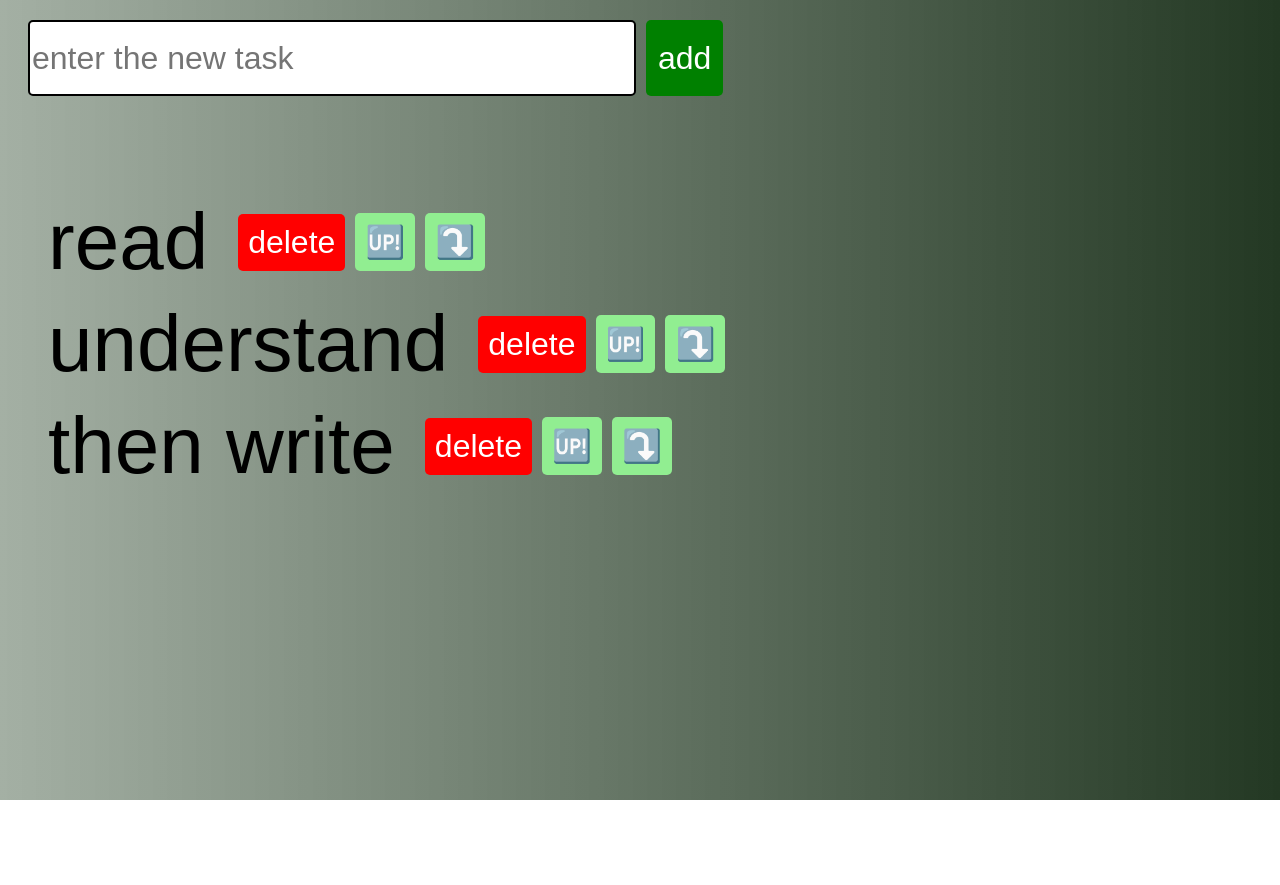
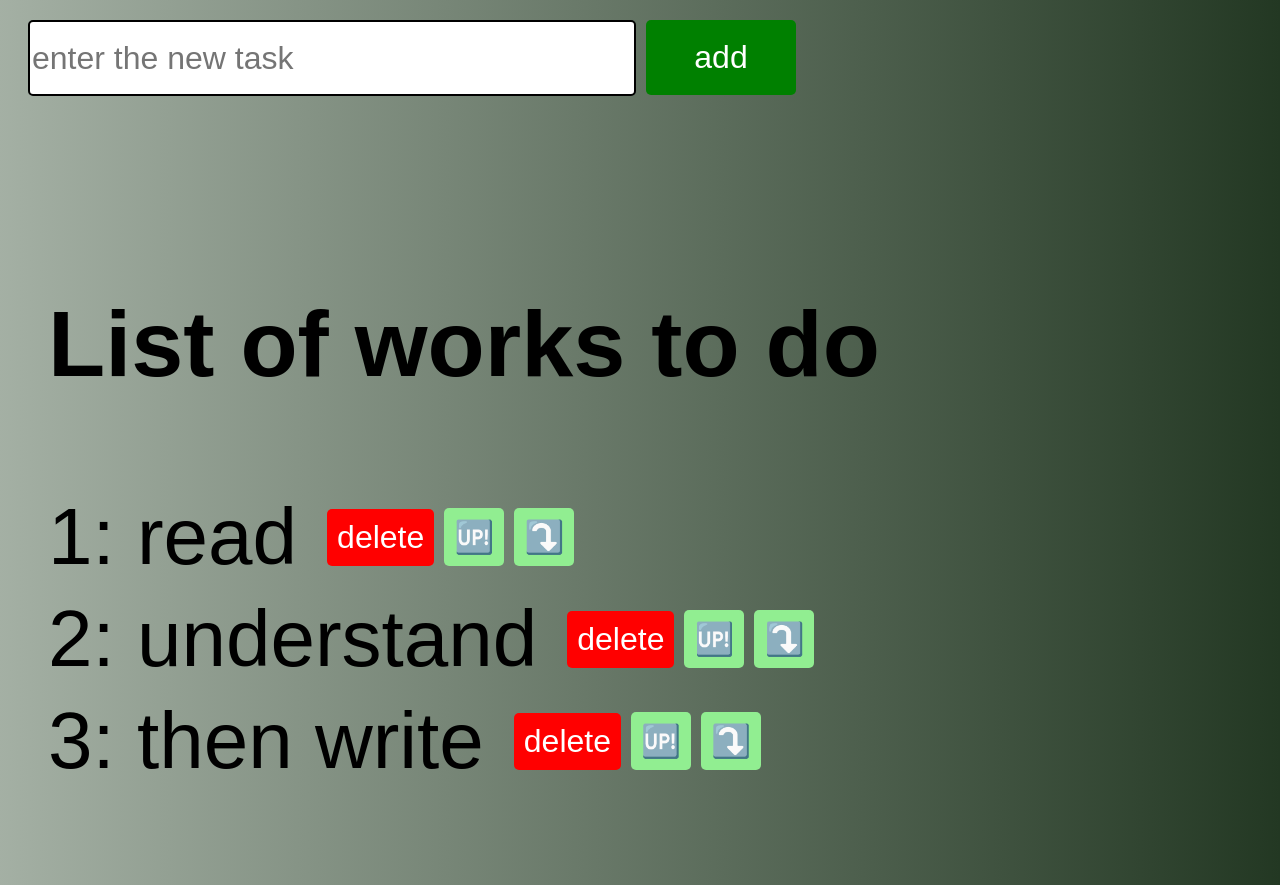
Before and after one commit to Vishwanath-B-M/react, a React (Vite) app: page / in a window 1280 px wide. Before the commit the page ends 800 px from the top, so only its background shows below. Built offline with nearby package versions, Linux system fonts and the light colour scheme.

Commit message:
commited

```diff
--- a/src/App.css
+++ b/src/App.css
@@ -30,6 +30,8 @@ body {
   border-radius: 5px;
   cursor: pointer;
   font-size: 2rem;
+  width: 150px;
+  height: 75px;
 }
 
 .add:hover {
--- a/src/main.jsx
+++ b/src/main.jsx
@@ -1,6 +1,6 @@
 import { StrictMode } from 'react'
 import { createRoot } from 'react-dom/client'
-import './App.css'
+//import './App.css'
 import App from './App.jsx'
 
 createRoot(document.getElementById('root')).render(
--- a/src/todolist.jsx
+++ b/src/todolist.jsx
@@ -54,8 +54,9 @@ return(<>
 </div>
 <div className="container">
 <ol>
+  <h3> List of works to do</h3>
   {tasks.map((task,index)=>
-    <li className="li" key={task+index}>{task}
+    <li className="li" key={task+index}>{index+1}: {task}
     <div className="buttons">
     <button className="delete" onClick={()=>DeleteTask(index)}>delete</button>
     <button className="up" onClick={()=>MoveUp(index)}>🆙</button>
```
